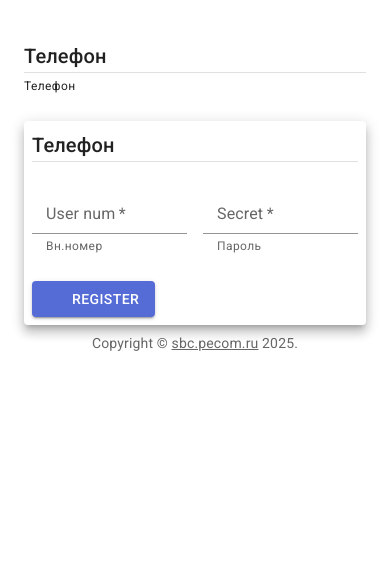
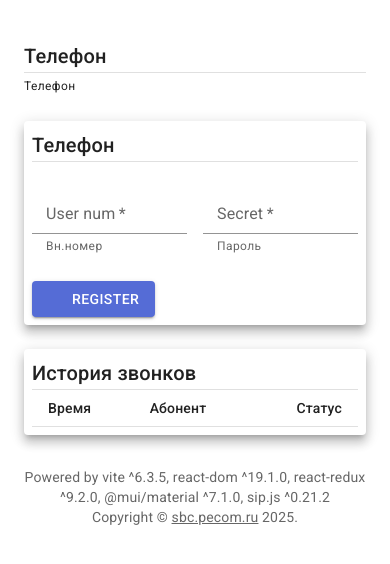
Before and after one commit to ars-anosov/sipjs-react, a React (Vite) app in the folder phone/: page / in a window 390 px wide. Shown: the top 564 px of the page. Built offline with nearby package versions, Linux system fonts and the light colour scheme; some icons are missing.

Commit message:
PhoneHistrory.jsx

```diff
--- a/phone/src/App.jsx
+++ b/phone/src/App.jsx
@@ -12,6 +12,7 @@ export default function App() {
     <Container maxWidth="sm">
       <Box sx={{ my: 4 }}>
         <Cnt_phone />
+        <br />
         <Copyright />
       </Box>
     </Container>
--- a/phone/src/Copyright.jsx
+++ b/phone/src/Copyright.jsx
@@ -1,6 +1,8 @@
 import * as React from 'react';
 import Typography from '@mui/material/Typography';
 import Link from '@mui/material/Link';
+
+import pkg from '../package.json'
 
 export default function Copyright() {
   return (
@@ -11,6 +13,13 @@ export default function Copyright() {
         color: 'text.secondary',
       }}
     >
+      Powered by
+      vite {pkg.devDependencies['vite']},
+      react-dom {pkg.dependencies['react-dom']},
+      react-redux {pkg.dependencies['react-redux']},
+      @mui/material {pkg.dependencies['@mui/material']},
+      sip.js {pkg.dependencies['sip.js']}
+      <br />
       {'Copyright © '}
       <Link color="inherit" href="https://sbc.pecom.ru/">
         sbc.pecom.ru
--- /dev/null
+++ b/phone/src/components/PhoneHistrory.jsx
@@ -0,0 +1,132 @@
+import React, { useState, useEffect} from 'react';
+import PropTypes from 'prop-types';
+
+import {
+  styled,
+
+  Divider,
+  Paper,
+  Typography,
+
+  TableContainer,
+  Table,
+  TableBody,
+  TableCell,
+  TableHead,
+  TableRow
+} from '@mui/material'
+
+const PaperSt = styled(Paper)(({ theme }) => ({
+  padding: theme.spacing(1),
+  maxWidth: '600px'
+}))
+
+function dateStrFromTimestamp(intStamp, format='ISO', tzone='+03:00') {
+  let dateStr = ''
+
+  if (intStamp) {
+    const dateObj = new Date(intStamp)
+    const dateArr = new Date( dateObj.getTime() - dateObj.getTimezoneOffset() * 60000 ).toISOString().split('T')
+    // toISOString (https://ru.wikipedia.org/wiki/ISO_8601) -> "2011-10-05T14:48:00.000Z"
+    // Часовой пояс всегда равен UTC, что обозначено суффиксом "Z"
+
+    switch (format) {
+      case 'ISO':
+        dateStr = dateArr[0]+'T'+dateArr[1].substring(0, 8)+tzone
+        break
+      case 'date_dig_only':
+        dateStr = dateArr[0].replace(/\-/g, '')
+        break
+
+      case 'time_only':
+        dateStr = dateArr[1].substring(0, 8)
+        break
+
+      case 'mysql':
+        dateStr = dateArr[0]+' '+dateArr[1].substring(0, 8)
+        break
+
+      default:
+        dateStr = dateArr[0]+' '+dateArr[1].substring(0, 8)
+        break
+    }
+  }
+
+  return dateStr
+}
+
+
+
+function PhoneHistrory(props) {
+  if (process.env.NODE_ENV === 'development') console.log('PhoneHistrory hook')
+
+  const {
+    phoneControlRdcr, phoneControlActions
+  } = props
+
+
+
+  useEffect(() => {
+    console.log('PhoneHistrory MOUNT')
+    // Рисую историю звонков из LocalStorage
+    phoneControlActions.CallsArrUpdate()
+
+    return () => {
+      console.log('PhoneHistrory UNMOUNT')
+    }
+  }, [])
+
+  const handleCallLogClk = (event) => {
+    const textSplit = event.target.textContent.split(" ")
+    phoneControlActions.handleChangeData({'target':{'id':'calleePhoneNum', 'value':textSplit[0]}})
+  }
+
+
+
+  const callComonentsArr = []
+  for (const row of phoneControlRdcr.callsArr) {
+    callComonentsArr.push(
+      <TableRow
+        key={row.start}
+        sx={{ '&:last-child td, &:last-child th': { border: 0 } }}
+      >
+        <TableCell component="th" scope="row"><small>{dateStrFromTimestamp(row.start,'mysql')}</small></TableCell>
+        <TableCell><span onClick={handleCallLogClk}>{row.uri}</span></TableCell>
+        <TableCell align="right"><small>{row.flow + ' ' + row.status}</small></TableCell>
+      </TableRow>
+    )
+  }
+
+  const finalTemplate =
+  <PaperSt elevation={8}>
+    <Typography variant="h6">История звонков</Typography>
+    <Divider />
+
+    <TableContainer >
+      <Table size="small" aria-label="История звонков">
+        <TableHead>
+          <TableRow>
+            <TableCell>Время</TableCell>
+            <TableCell>Абонент</TableCell>
+            <TableCell align="right">Статус</TableCell>
+          </TableRow>
+        </TableHead>
+        <TableBody>
+          {callComonentsArr}
+        </TableBody>
+      </Table>
+    </TableContainer>
+
+  </PaperSt>
+
+  return finalTemplate
+}
+
+
+
+PhoneHistrory.propTypes = {
+  phoneControlRdcr      : PropTypes.object.isRequired,
+  phoneControlActions   : PropTypes.object.isRequired
+}
+
+export default PhoneHistrory
--- a/phone/src/components/PhoneWin.jsx
+++ b/phone/src/components/PhoneWin.jsx
@@ -14,18 +14,12 @@ import {
   Paper,
   Typography,
   Stack,
-
-  TableContainer,
-  Table,
-  TableBody,
-  TableCell,
-  TableHead,
-  TableRow
 } from '@mui/material'
 
 import IconLogin from '@mui/icons-material/Login';
 import IconCall from '@mui/icons-material/Call';
 import IconCallEnd from '@mui/icons-material/CallEnd';
+
 
 
 const PaperSt = styled(Paper)(({ theme }) => ({
@@ -54,41 +48,6 @@ const ButtonRegister = styled(Button)(({ theme }) => ({
 import {
   UserAgent,
 } from "sip.js";
-
-
-const dateStrFromTimestamp = function(intStamp, format='ISO', tzone='+03:00') {
-  let dateStr = ''
-
-  if (intStamp) {
-    const dateObj = new Date(intStamp)
-    const dateArr = new Date( dateObj.getTime() - dateObj.getTimezoneOffset() * 60000 ).toISOString().split('T')
-    // toISOString (https://ru.wikipedia.org/wiki/ISO_8601) -> "2011-10-05T14:48:00.000Z"
-    // Часовой пояс всегда равен UTC, что обозначено суффиксом "Z"
-
-    switch (format) {
-      case 'ISO':
-        dateStr = dateArr[0]+'T'+dateArr[1].substring(0, 8)+tzone
-        break
-      case 'date_dig_only':
-        dateStr = dateArr[0].replace(/\-/g, '')
-        break
-
-      case 'time_only':
-        dateStr = dateArr[1].substring(0, 8)
-        break
-
-      case 'mysql':
-        dateStr = dateArr[0]+' '+dateArr[1].substring(0, 8)
-        break
-
-      default:
-        dateStr = dateArr[0]+' '+dateArr[1].substring(0, 8)
-        break
-    }
-  }
-
-  return dateStr
-}
 
 
 
@@ -176,26 +135,6 @@ function PhoneWin(props) {
   }
 
 
-  const handleCallLogClk = (event) => {
-    const textSplit = event.target.textContent.split(" ")
-    phoneControlActions.handleChangeData({'target':{'id':'calleePhoneNum', 'value':textSplit[0]}})
-  }
-
-
-  const callComonentsArr = []
-  for (const row of phoneControlRdcr.callsArr) {
-    callComonentsArr.push(
-      <TableRow
-        key={row.start}
-        sx={{ '&:last-child td, &:last-child th': { border: 0 } }}
-      >
-        <TableCell component="th" scope="row"><small>{dateStrFromTimestamp(row.start,'mysql')}</small></TableCell>
-        <TableCell><span onClick={handleCallLogClk}>{row.uri}</span></TableCell>
-        <TableCell align="right"><small>{row.flow + ' ' + row.status}</small></TableCell>
-      </TableRow>
-    )
-  }
-
 
   const finalTemplate =
   <PaperSt elevation={8}>
@@ -275,23 +214,6 @@ function PhoneWin(props) {
           End
         </ButtonEnd>
       </Stack>
-
-      <br />
-
-      <TableContainer >
-        <Table size="small" aria-label="История звонков">
-          <TableHead>
-            <TableRow>
-              <TableCell>Время</TableCell>
-              <TableCell>Абонент</TableCell>
-              <TableCell align="right">Статус</TableCell>
-            </TableRow>
-          </TableHead>
-          <TableBody>
-            {callComonentsArr}
-          </TableBody>
-        </Table>
-      </TableContainer>
     </Box>
     }
 
--- a/phone/src/containers/Cnt_phone.jsx
+++ b/phone/src/containers/Cnt_phone.jsx
@@ -6,6 +6,7 @@ import { connect }                    from 'react-redux'
 // Components
 import PhoneWin                       from '../components/PhoneWin.jsx'
 import PhoneControl                   from '../components/PhoneControl.jsx'
+import PhoneHistrory                  from '../components/PhoneHistrory.jsx'
 
 // Actions
 import * as phoneControlActions       from '../actions/phoneControlActions.js'
@@ -53,6 +54,11 @@ class Cnt_clientPage extends React.Component {
         phoneControlRdcr      = {phoneControlRdcr}
         phoneControlActions   = {phoneControlActions}
       />
+      <br />
+      <PhoneHistrory
+        phoneControlRdcr      = {phoneControlRdcr}
+        phoneControlActions   = {phoneControlActions}
+      />
     </MainSt>
     )
   }
```
Also changed, not shown: phone/package.json (+7 -7 lines), 4 other files (tests, documents, lock files or other folders).
